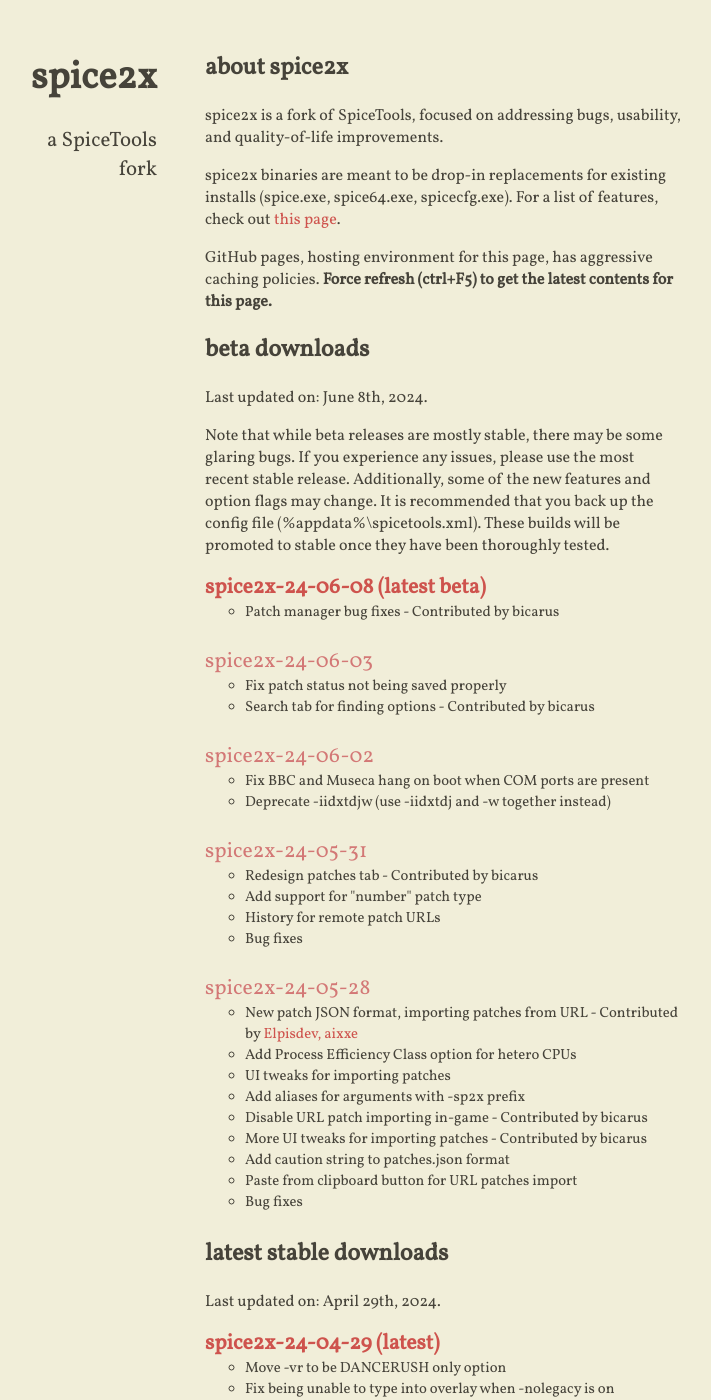
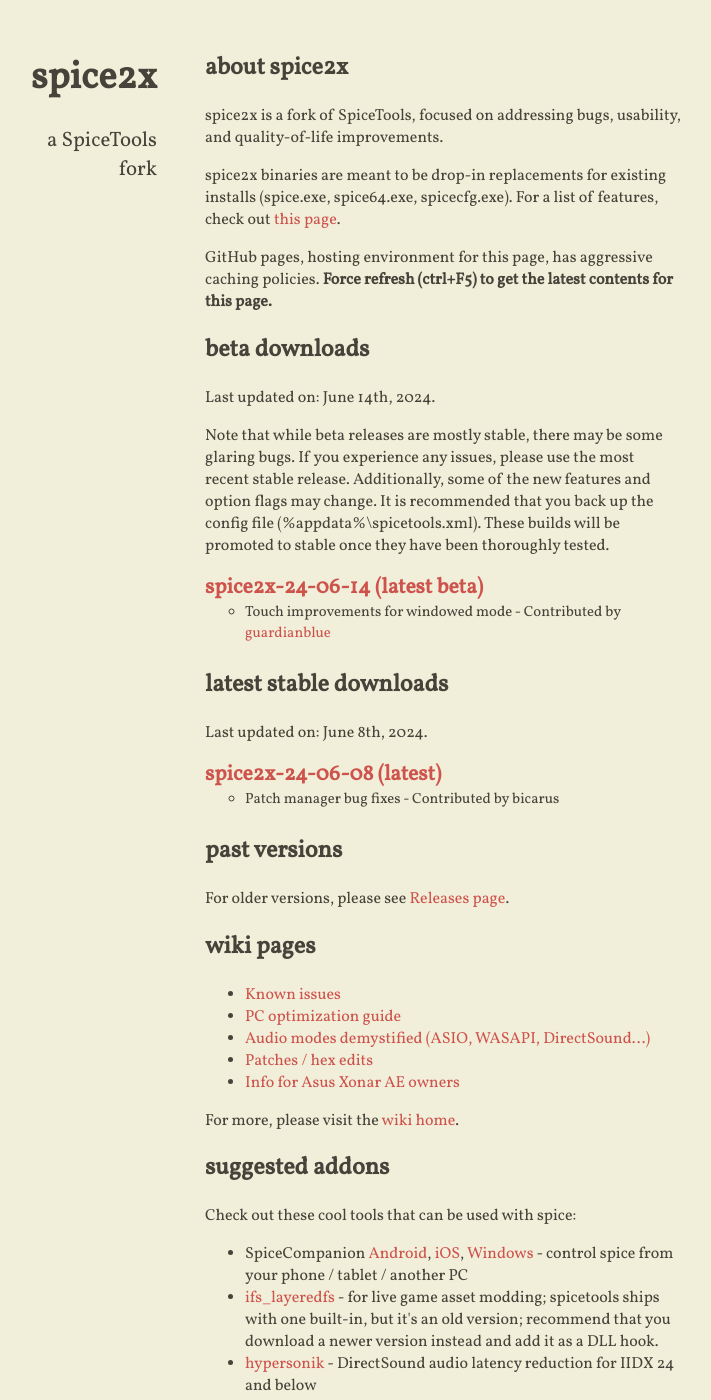
Before and after one commit to spice2x/spice2x.github.io, a Jekyll site: the page built from docs/index.html, in a window 1280 px wide and 1400 px high. Shown: the whole window, without its empty margins (299-1010 px from the left). Built offline with Jekyll 4.4.1, drawn with Linux system fonts in a browser that asks for light colours; nearby versions of some CDN libraries.

Commit message:
24-06-14

```diff
--- a/docs/_includes/content.html
+++ b/docs/_includes/content.html
@@ -11,7 +11,7 @@
 
 <h2>beta downloads</h2>
 
-<p>Last updated on: June 8th, 2024.</p>
+<p>Last updated on: June 14th, 2024.</p>
 
 <p>Note that while beta releases are mostly stable, there may be some glaring bugs. If you experience any issues, please
   use the most recent stable release. Additionally, some of the new features and option flags may change. It is
@@ -20,72 +20,26 @@
 </p>
 <ul class="downloads-beta highlight-latest">
   <li>
-    <a class="download-link" href="https://github.com/spice2x/spice2x.github.io/releases/download/24-06-08/spice2x-24-06-08.zip">
-      spice2x-24-06-08
+    <a class="download-link" href="https://github.com/spice2x/spice2x.github.io/releases/download/24-06-14/spice2x-24-06-14.zip">
+      spice2x-24-06-14
     </a>
     <ul>
-      <li>Patch manager bug fixes - Contributed by bicarus</li>
-    </ul>
-  </li>
-  <li>
-    <a class="download-link" href="https://github.com/spice2x/spice2x.github.io/releases/download/24-06-03/spice2x-24-06-03.zip">
-      spice2x-24-06-03
-    </a>
-    <ul>
-      <li>Fix patch status not being saved properly</li>
-      <li>Search tab for finding options - Contributed by bicarus</li>
-    </ul>
-  </li>
-  <li>
-    <a class="download-link" href="https://github.com/spice2x/spice2x.github.io/releases/download/24-06-02/spice2x-24-06-02.zip">
-      spice2x-24-06-02
-    </a>
-    <ul>
-      <li>Fix BBC and Museca hang on boot when COM ports are present</li>
-      <li>Deprecate -iidxtdjw (use -iidxtdj and -w together instead)</li>
-    </ul>
-  </li>
-  <li>
-    <a class="download-link" href="https://github.com/spice2x/spice2x.github.io/releases/download/24-05-31/spice2x-24-05-31.zip">
-      spice2x-24-05-31
-    </a>
-    <ul>
-      <li>Redesign patches tab - Contributed by bicarus</li>
-      <li>Add support for "number" patch type</li>
-      <li>History for remote patch URLs</li>
-      <li>Bug fixes</li>
-    </ul>
-  </li>
-  <li>
-    <a class="download-link" href="https://github.com/spice2x/spice2x.github.io/releases/download/24-05-28/spice2x-24-05-28.zip">
-      spice2x-24-05-28
-    </a>
-    <ul>
-      <li>New patch JSON format, importing patches from URL - Contributed by <a href="https://github.com/spice2x/spice2x.github.io/issues/161">Elpisdev, aixxe</a></li>
-      <li>Add Process Efficiency Class option for hetero CPUs</li>
-      <li>UI tweaks for importing patches</li>
-      <li>Add aliases for arguments with -sp2x prefix</li>
-      <li>Disable URL patch importing in-game - Contributed by bicarus</li>
-      <li>More UI tweaks for importing patches - Contributed by bicarus</li>
-      <li>Add caution string to patches.json format</li>
-      <li>Paste from clipboard button for URL patches import</li>
-      <li>Bug fixes</li>
+      <li>Touch improvements for windowed mode - Contributed by <a href="https://github.com/spice2x/spice2x.github.io/issues/176">guardianblue</a></li>
     </ul>
   </li>
 </ul>
 
 <h2>latest stable downloads</h2>
 
-<p>Last updated on: April 29th, 2024.</p>
+<p>Last updated on: June 8th, 2024.</p>
 
 <ul class="downloads highlight-latest">
   <li>
-    <a class="download-link" href="https://github.com/spice2x/spice2x.github.io/releases/download/24-04-29/spice2x-24-04-29.zip">
-      spice2x-24-04-29
+    <a class="download-link" href="https://github.com/spice2x/spice2x.github.io/releases/download/24-06-08/spice2x-24-06-08.zip">
+      spice2x-24-06-08
     </a>
     <ul>
-      <li>Move -vr to be DANCERUSH only option</li>
-      <li>Fix being unable to type into overlay when -nolegacy is on</li>
+      <li>Patch manager bug fixes - Contributed by bicarus</li>
     </ul>
   </li>
 </ul>
```
